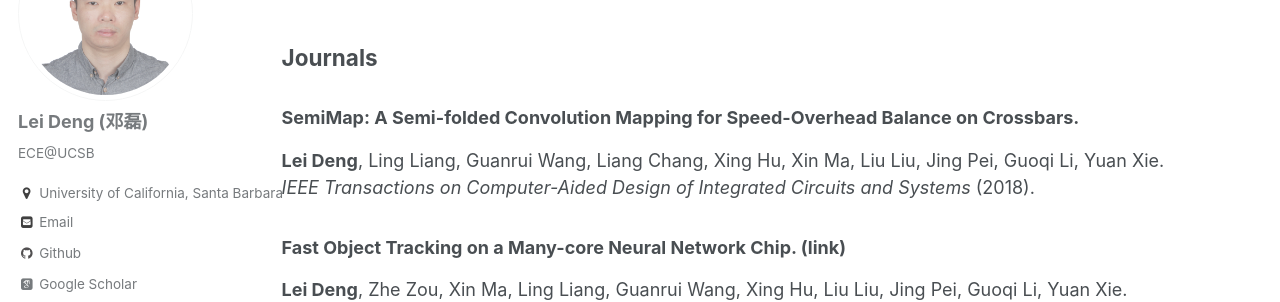
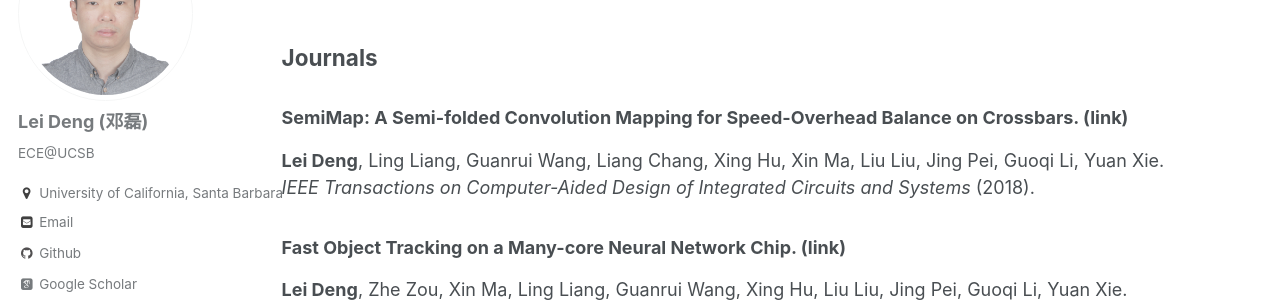
Before and after one commit to dllfei/dllfei.github.io, a Jekyll site: the page built from _pages/publications.md, in a window 1280 px wide and 900 px high. Shown: the part 192-494 px from the top of the window. Built offline with Jekyll 4.4.1, drawn with Linux system fonts in a browser that asks for light colours; some web fonts are replaced.

Commit message:
Update publications.md

```diff
--- a/_pages/publications.md
+++ b/_pages/publications.md
@@ -8,7 +8,7 @@ author_profile: true
 
 ## Journals
 
-### SemiMap: A Semi-folded Convolution Mapping for Speed-Overhead Balance on Crossbars. <br />
+### SemiMap: A Semi-folded Convolution Mapping for Speed-Overhead Balance on Crossbars. ([link](https://ieeexplore.ieee.org/abstract/document/8556049)) <br />
 **Lei Deng**, Ling Liang, Guanrui Wang, Liang Chang, Xing Hu, Xin Ma, Liu Liu, Jing Pei, Guoqi Li, Yuan Xie. <br />
 *IEEE Transactions on Computer-Aided Design of Integrated Circuits and Systems* (2018).
 
```
